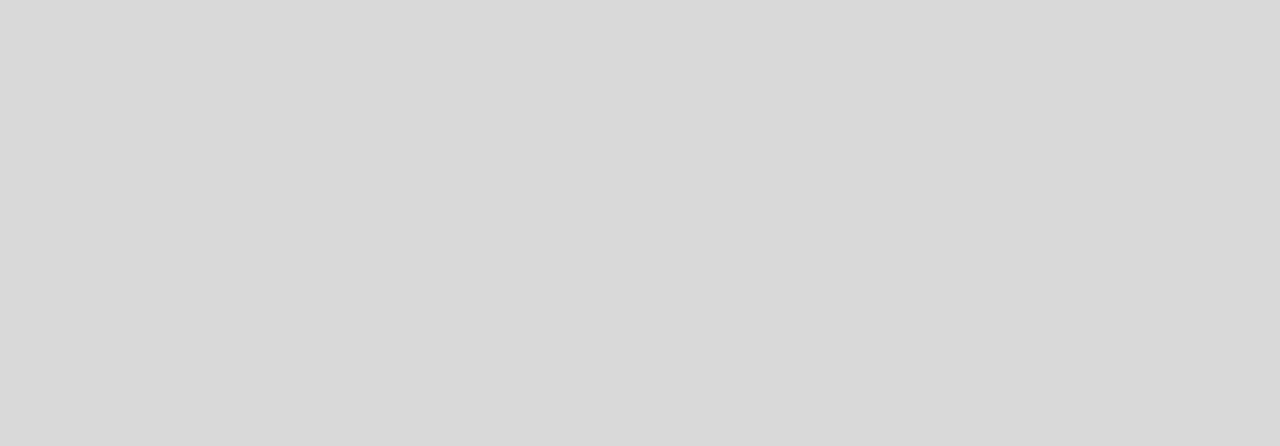
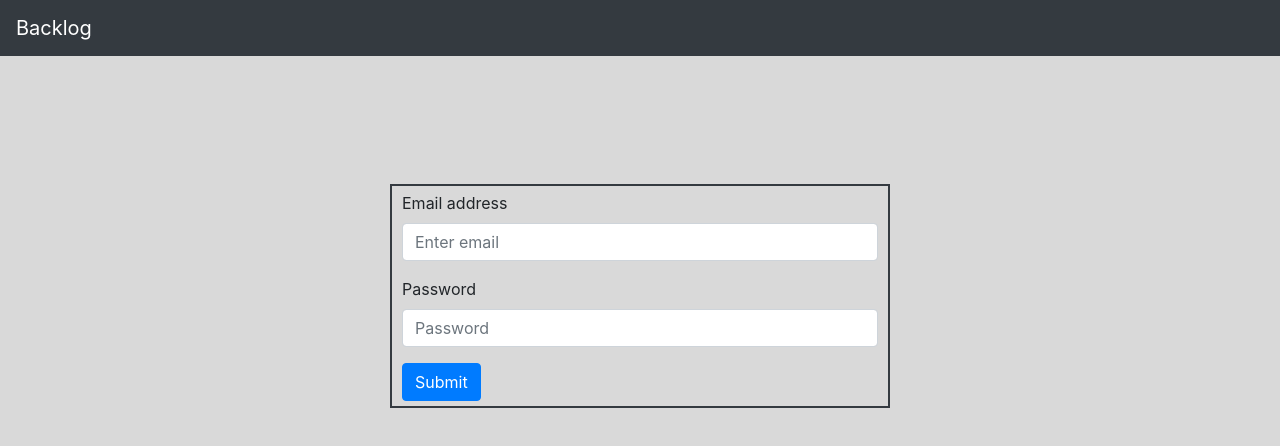
Before and after one commit to TheJoeyBeans/backlog-capstone, a React (Create React App) app in the folder backlog-frontend/: page /login in a window 1280 px wide. Shown: the top 446 px of the page. Built offline with nearby package versions, Linux system fonts and the light colour scheme.

Commit message:
login page complete and login working properly

```diff
--- a/backlog-frontend/src/App.js
+++ b/backlog-frontend/src/App.js
@@ -1,6 +1,7 @@
 import React from 'react';
 import HomePage from './HomePage';
 import RegistrationPage from './RegistrationPage';
+import LoginPage from './LoginPage';
 import { Route, Switch } from 'react-router-dom';
 import 'bootstrap/dist/css/bootstrap.min.css';
 import './App.css';
@@ -12,6 +13,7 @@ function App() {
     <Switch>
    		<Route exact path='/' component={ HomePage }/>
    		<Route exact path='/registration' component={ RegistrationPage }/>
+   		<Route exact path='/login' component={ LoginPage }/>
      </Switch>
     </main>
   );
--- /dev/null
+++ b/backlog-frontend/src/LoginPage/index.js
@@ -0,0 +1,70 @@
+import React, { Component } from 'react';
+import { Form, Button, Container, Navbar } from 'react-bootstrap';
+import { Link } from 'react-router-dom';
+
+class LoginPage extends Component {
+	constructor() {
+		super();
+
+		this.state = {
+			email: '',
+			password: ''
+		}
+	}
+
+	handleChange = (e) => {
+		e.preventDefault();
+		this.setState({
+			[e.currentTarget.name]: e.currentTarget.value
+		});
+	}
+
+	handleSubmit = async (e) => {
+		e.preventDefault();
+		const loginUrl = `${process.env.REACT_APP_BACKEND_URL}/register/login`;
+		console.log(loginUrl, "This is the login URL");
+		const loginResponse = await fetch(loginUrl, {
+			method: 'POST',
+			body: JSON.stringify(this.state),
+			credentials: 'include',
+			headers: {
+				'Content-Type': 'application/json'
+			}
+		});
+		console.log(loginResponse, "This is the login response")
+		const parsedResponse = await loginResponse.json();
+		console.log(parsedResponse, "this is your parsedResponse");
+		if (parsedResponse.status === 200){
+			console.log('login successful');
+			this.props.history.push('/');
+		} else {
+			console.log('did not login')
+		}
+
+	}
+
+	render() {
+		return(
+			<div>
+				<Navbar sticky="top" variant="dark" bg='dark'>
+					<Link to="/"><Navbar.Brand>Backlog</Navbar.Brand></Link>
+				</Navbar>
+				<Container className="registrationContainer">
+					<Form>
+						<Form.Group>
+							<Form.Label>Email address</Form.Label>
+							<Form.Control name='email' onChange={this.handleChange} type='email' placeholder='Enter email'/>
+						</Form.Group>
+						<Form.Group>
+							<Form.Label>Password</Form.Label>
+							<Form.Control name='password' onChange={this.handleChange}  type='password' placeholder='Password'/>
+						</Form.Group>
+						<Button onClick={this.handleSubmit}variant='primary' type='submit'>Submit</Button>
+					</Form>
+				</Container>
+			</div>
+		)
+	}
+}
+
+export default LoginPage;
```
